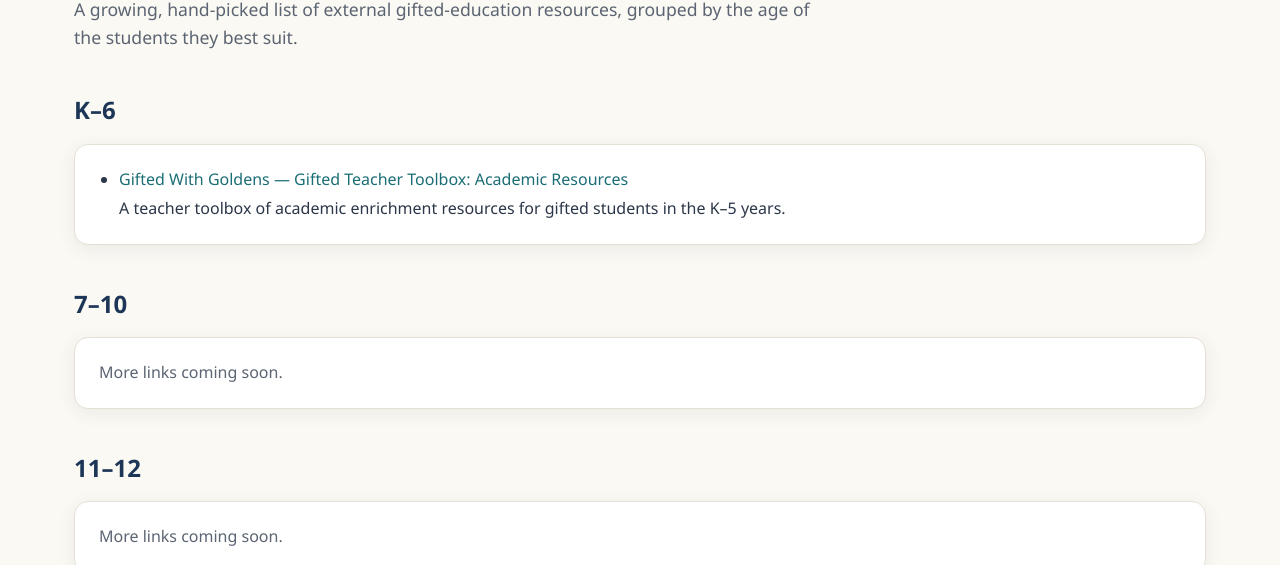
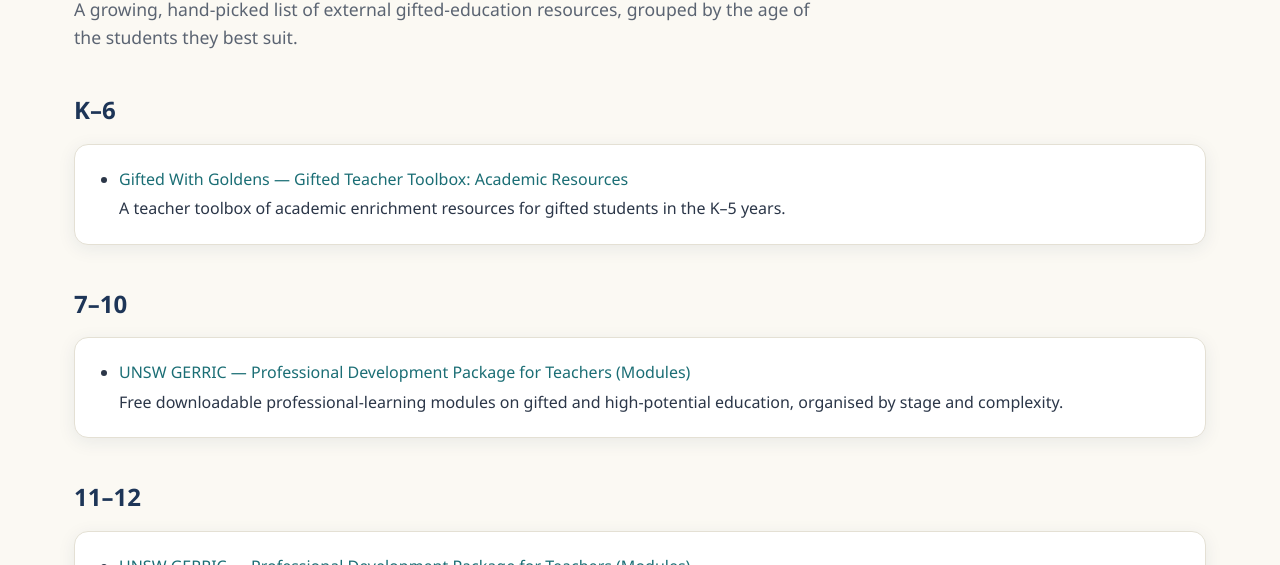
Before and after one commit to aerwin-sgcs/TheGiftedBridge, a plain HTML site: page index.html in a window 1280 px wide. Both pictures are taken after a click on the button "Curated Links". Shown: the part 235-800 px from the top of the page. Drawn offline with Linux system fonts and the light colour scheme.

Commit message:
Update index.html

```diff
--- a/index.html
+++ b/index.html
@@ -1010,13 +1010,21 @@
   </div>
 
   <h2 style="margin-top:40px;">7&ndash;10</h2>
-  <div class="card" style="color:var(--text-soft);">
-    More links coming soon.
+  <div class="card">
+    <ul style="margin:0; padding-left:20px; color:#2b3648;">
+      <li><a href="https://www.unsw.edu.au/arts-design-architecture/our-schools/education/professional-learning/gerric-gifted-education/resources/professional-development-package-teachers/modules" target="_blank" rel="noopener">UNSW GERRIC &mdash; Professional Development Package for Teachers (Modules)</a>
+        <p style="margin:4px 0 0;">Free downloadable professional-learning modules on gifted and high-potential education, organised by stage and complexity.</p>
+      </li>
+    </ul>
   </div>
 
   <h2 style="margin-top:40px;">11&ndash;12</h2>
-  <div class="card" style="color:var(--text-soft);">
-    More links coming soon.
+  <div class="card">
+    <ul style="margin:0; padding-left:20px; color:#2b3648;">
+      <li><a href="https://www.unsw.edu.au/arts-design-architecture/our-schools/education/professional-learning/gerric-gifted-education/resources/professional-development-package-teachers/modules" target="_blank" rel="noopener">UNSW GERRIC &mdash; Professional Development Package for Teachers (Modules)</a>
+        <p style="margin:4px 0 0;">Free downloadable professional-learning modules on gifted and high-potential education, organised by stage and complexity.</p>
+      </li>
+    </ul>
   </div>
 
   <h2 style="margin-top:40px;">All ages</h2>
@@ -1030,6 +1038,9 @@
       </li>
       <li style="margin-top:12px;"><a href="https://education.nsw.gov.au/teaching-and-learning/high-potential-and-gifted-education/supporting-educators/implement/differentiation-adjustment-strategies" target="_blank" rel="noopener">NSW Department of Education &mdash; Differentiation Adjustment Strategies</a>
         <p style="margin:4px 0 0;">Practical differentiation and adjustment strategies from the NSW High Potential and Gifted Education policy &mdash; for implementing support across the classroom.</p>
+      </li>
+      <li style="margin-top:12px;"><a href="https://www.unsw.edu.au/arts-design-architecture/our-schools/education/professional-learning/gerric-gifted-education/resources" target="_blank" rel="noopener">UNSW GERRIC &mdash; Gifted Education Resources</a>
+        <p style="margin:4px 0 0;">The GERRIC resource library &mdash; articles, guides and tools on gifted education for teachers and schools.</p>
       </li>
     </ul>
   </div>
```
